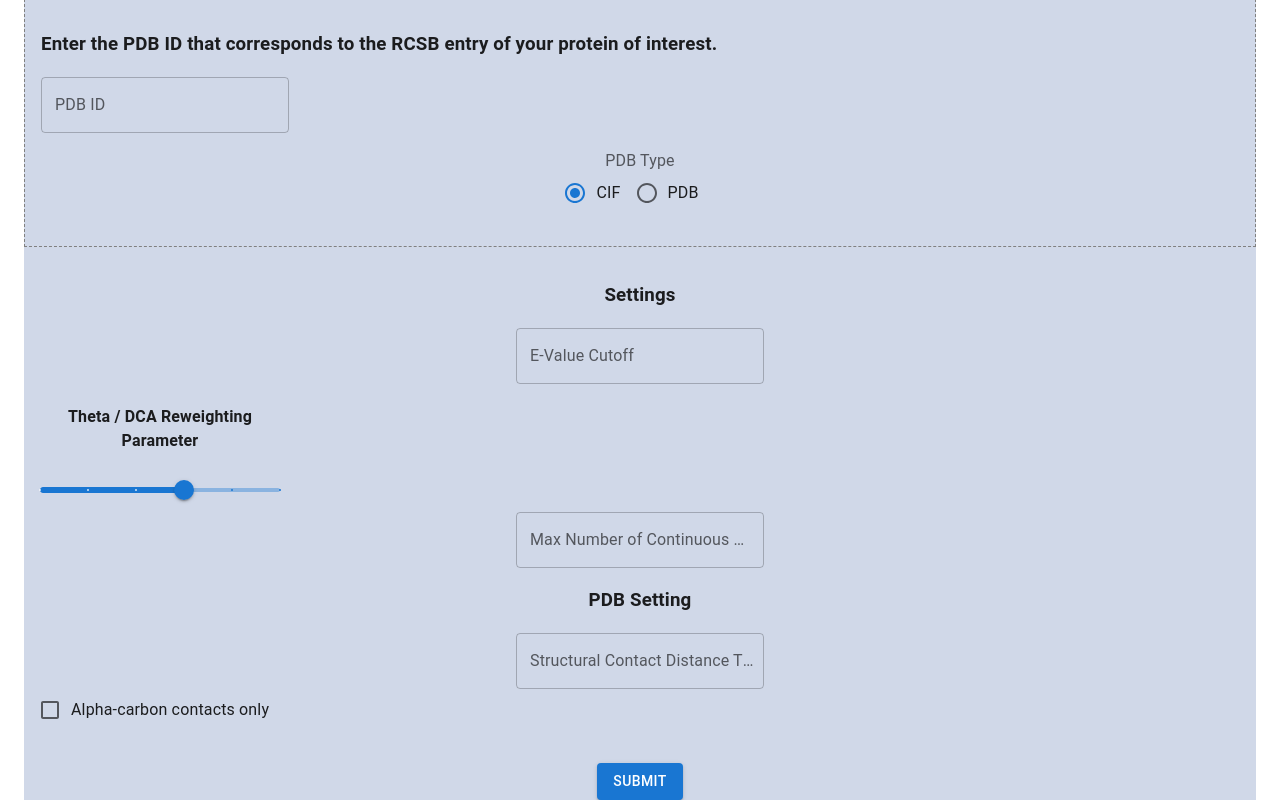
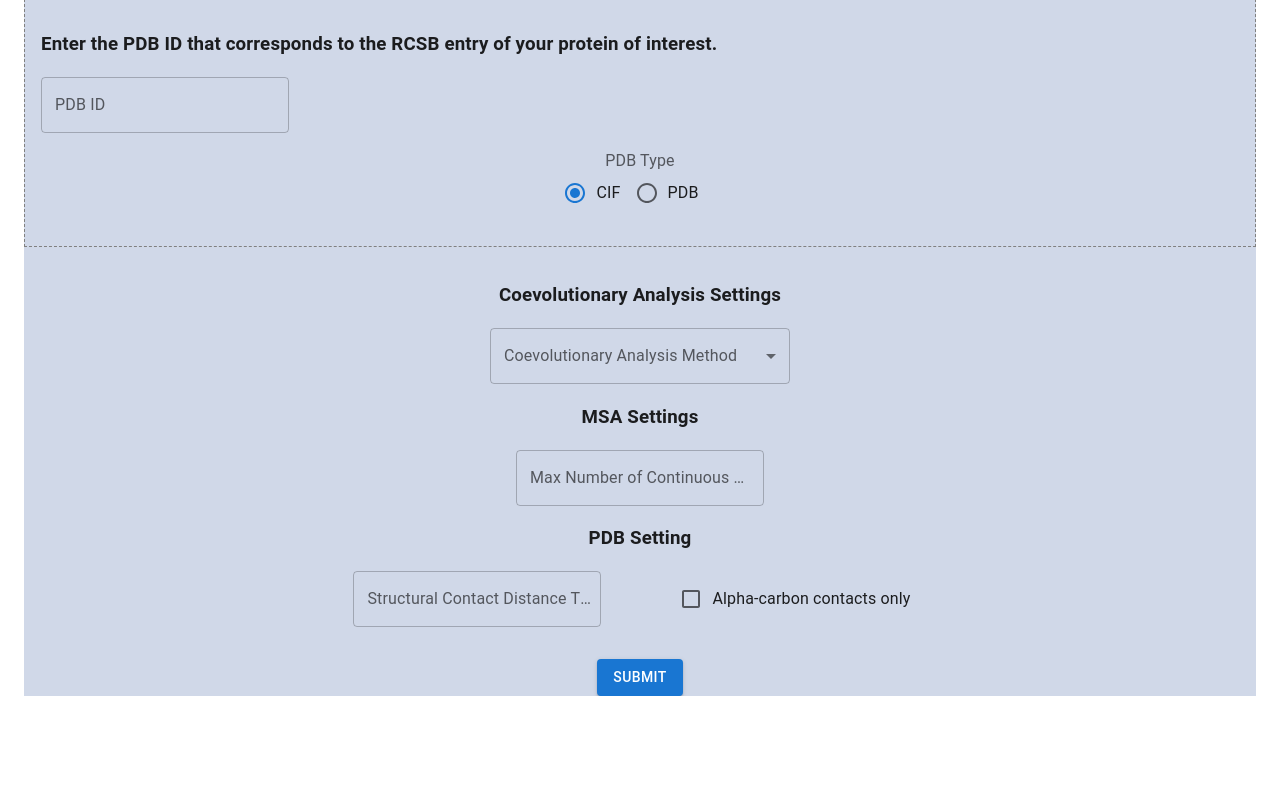
Before and after one commit to utdal/dcaServerFrontend, a React (Create React App) app: page /coevolving-pairs in a window 1280 px wide. Shown: the part 565-1365 px from the top of the page. After the commit the page ends 1261 px from the top, so only its background shows below. Built offline with nearby package versions, Linux system fonts and the light colour scheme.

Commit message:
Added analysis method dropdown select
Can select which type of coevolutionary analysis you want done. Need to add other settings when new implementations come out.

```diff
--- a/src/pages/CoevolvingPairs copy.js
+++ b/src/pages/CoevolvingPairs copy.js
@@ -7,11 +7,17 @@ import Container from '@mui/material/Container';
 import Button from '@mui/material/Button'
 import MSAInput from '../components/MSAInput';
 import PDBInput from '../components/PDBInput';
+import MFDCASettings from '../components/MFDCASettings';
 import { TextField } from '@mui/material';
 import Checkbox from '@mui/material/Checkbox';
 import FormGroup from '@mui/material/FormGroup';
 import FormControlLabel from '@mui/material/FormControlLabel';
+import Select from '@mui/material/Select';
+import InputLabel from '@mui/material/InputLabel';
+import FormControl from '@mui/material/FormControl';
+import MenuItem from '@mui/material/MenuItem';
 import Slider from '@mui/material/Slider';
+import PDBSettings from '../components/PDBSettings';
 
 
 const CoevolvingPairs = () => {
@@ -25,6 +31,7 @@ const CoevolvingPairs = () => {
   const [distThresh, setDistThresh] = useState('')
   const [caOnly, setCaOnly] = useState(false)
   const [theta, setTheta] = useState(defaultTheta);
+  const [analysisMethod, setAnalysisMethod] = useState('');
 
   const handleFileTypeChange = (type) => {
     setSelectedFileTypes((prev) => ({
@@ -78,6 +85,10 @@ const CoevolvingPairs = () => {
     setCaOnly(event.target.checked);
   };
 
+  const handleAnalysisMethodChange = (event) => {
+    setAnalysisMethod(event.target.value);
+  };
+
   const handleSubmit = async (event) => {
     event.preventDefault();
     // Here you can handle the submission logic, such as sending data to an API
@@ -86,6 +97,8 @@ const CoevolvingPairs = () => {
     console.log("CA ONLY: " + caOnly);
     console.log("THETA: " + theta);
     console.log("THRESHOLD: " + distThresh);
+    console.log("E: " + ECutoff)
+    console.log("Max Gaps: "+ maxContGaps)
     // Reset fields or provide feedback as needed
     //const msaTask = await generateMsa(inputValue);
     //const dcaTask = await computeDca(msaTask.id);
@@ -111,41 +124,38 @@ const CoevolvingPairs = () => {
               handlePDBChange={handlePDBChange}
             />
             <Box sx={{ width: '100%', p: 2}}>
-                <h3>Settings</h3>
-                <TextField label="E-Value Cutoff"
-                  value={ECutoff}
-                  onChange={handleECutoffChange}>
-                </TextField>
-                <Box sx={{ width: "20%" }}>
-                  <h4> Theta / DCA Reweighting Parameter </h4>
-                  <Slider
-                    aria-label="Theta / DCA Reweighting Parameter"
-                    defaultValue={defaultTheta}
-                    value={theta}
-                    onChange={handleThetaChange}
-                    valueLabelDisplay="auto"
-                    step={0.1}
-                    marks
-                    min={0}
-                    max={0.5}
-                  />
-                </Box>
+                <h3>Coevolutionary Analysis Settings</h3>
+                <FormControl  sx={{ width: '25%' }}>
+                  <InputLabel id="coevolutionary-analysis-method">Coevolutionary Analysis Method</InputLabel>
+                  <Select
+                    labelId="coevolutionary-analysis-method"
+                    id="analysis-method-select"
+                    value={analysisMethod}
+                    label="Coevolutionary Analysis Method"
+                    onChange={handleAnalysisMethodChange}
+                  >
+                    <MenuItem value={'mfDCA'}>mean-field DCA</MenuItem>
+                    <MenuItem value={''}>More to Come!</MenuItem>
+                  </Select>
+                </FormControl>
+
+                {analysisMethod === 'mfDCA' ?
+                  <MFDCASettings ECutoff={ECutoff} handleECutoffChange={handleECutoffChange} defaultTheta={defaultTheta} theta={theta} handleThetaChange={handleThetaChange}/>
+                  :
+                  <></>
+                }
 
 
+                <h3> MSA Settings </h3>
                 <TextField
                   label = "Max Number of Continuous Gaps"
                   value={maxContGaps}
                   onChange={handleMaxContGapsChange}>
                 </TextField>
+
+
                 <h3>PDB Setting</h3>
-                <TextField
-                  label = "Structural Contact Distance Threshold"
-                  value={distThresh}
-                  onChange={handleDistThreshChange}>
-                </TextField>
-                <FormGroup>
-                  <FormControlLabel control={<Checkbox checked={caOnly} onChange={handleCaOnlyChange}/>} label="Alpha-carbon contacts only" />
-                </FormGroup>
+                <PDBSettings distThresh={distThresh} handleDistThreshChange={handleDistThreshChange} caOnly={caOnly} handleCaOnlyChange={handleCaOnlyChange}/>
             </Box>
 
             <Button type="submit" variant="contained" color="primary" sx={{ mt: 2 }}>
```
